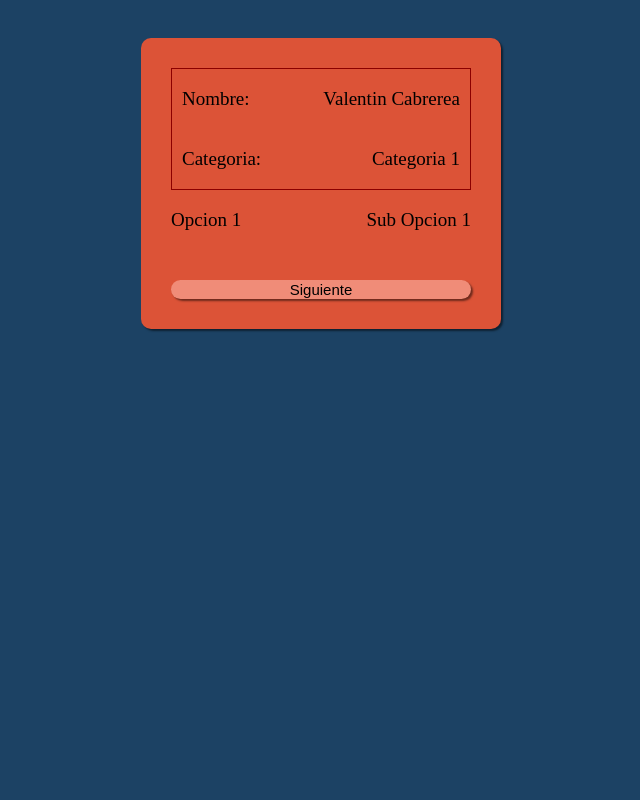
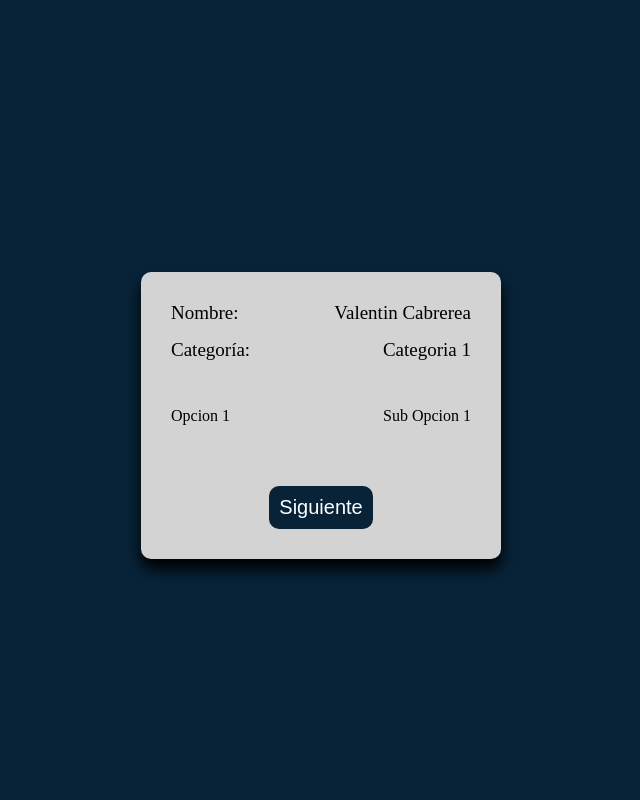
Before and after one commit to ValentinCabrera/PPAI, a Django app: page /mostrar/datos in a window 1280 px wide. Shown: the whole page, without its empty margins (319-959 px from the left). Run offline with Django 4.2, Linux system fonts and the light colour scheme; data comes from the database, SQL or seed files in the repository; both versions use the stored data as it was after the commit; data that the repository does not hold is empty.

Commit message:
ya funciona

```diff
--- a/IVR/CU17/templates/main.html
+++ b/IVR/CU17/templates/main.html
@@ -5,9 +5,7 @@
   <script>
     function postData() {
       var data = {};
-
-        var validacionElements =
-          document.querySelectorAll('[id^="validacion"]');
+      var validacionElements = document.querySelectorAll('[id^="validacion"]');
 
       validacionElements.forEach(function (element) {
         var respuesta = element.querySelector("input").value;
@@ -27,7 +25,7 @@
           validacionElements.forEach(function (element) {
             element.querySelector("input").value = "";
           });
-              throw new Error("Validacion incorrecta");
+          throw new Error("Validación incorrecta");
         }
         return response.text();
       })
@@ -48,110 +46,107 @@
     });
   </script>
   <style>
-      .fx-col {
+    body {
+      display: flex;
+      min-height: 100vh;
+      margin: 0;
+      justify-content: center;
+      align-items: center;
+      background-color: #082338;
+    }
+
+    .form-container {
       display: flex;
       flex-direction: column;
+      width: 300px;
+      margin-top: 30px;
+      padding: 30px;
+      border-radius: 10px;
+      box-shadow: 2px 2px 2px 0 rgba(0, 0, 0, 0.5);
+      background-color: lightgray;
+      box-shadow: 0 10px 15px;
     }
 
-      .fx-row {
+    .form-container .info-container {
       display: flex;
-        flex-direction: row;
+      flex-direction: column;
+      margin-bottom: 15px;
     }
 
-      .fx-sep {
-        justify-content: space-between;
+    .form-container .info-container p {
+      font-size: 19px;
+      margin: 0;
     }
 
-      .fx-center {
-        align-items: center;
+    .form-container .info-container .border {
+      border: 0.5px solid #082338;
+      padding: 0 10px;
     }
 
-      .w300 {
-        width: 300px;
+    .form-container .input-container {
+      display: flex;
+      justify-content: space-between;
+      margin-bottom: 15px;
     }
 
-      .b-fondo {
-        background-color: rgb(28, 66, 100);
+    .form-container .input-container .f-15 {
+      font-size: 10px;
     }
 
-      .m30 {
-        margin-top: 30px;
-      }
-
-      .p30 {
-        padding: 30px;
-      }
-
-      .w100p {
+    .form-container .input-container input {
       width: 100%;
-      }
-
-      .b-frente {
-        background-color: rgb(220, 83, 55);
-      }
-
-      .button {
-        border: none;
-        background-color: rgb(240, 140, 120);
       font-size: 15px;
     }
 
-      .button:hover {
-        background-color: rgb(180, 80, 60);
-        color: white;
+    .form-container .button-container {
+      margin-top: 30px;
+      display: flex;
+      justify-content: center;
     }
 
-      .input {
-        padding-top: 5px;
-        padding-bottom: 5px;
-        padding-left: 5px;
-        font-size: 15px;
+    .form-container .button-container button {
+      border: none;
+      background-color: #082338;
+      color: white;
+      font-size: 20px;
+      padding: 10px 10px;
+      border-radius: 10px;
     }
 
-      div p {
-        font-size: 19px;
-      }
-
-      .border {
-        border: 0.5px solid #8b0000;
-        padding-left: 10px;
-        padding-right: 10px;
-      }
-
-      .border-r {
-        border-radius: 10px;
-        box-shadow: 2px 2px 2px 0 rgba(0, 0, 0, 0.5);
+    .form-container .button-container button:hover {
+      background-color: rgb(22, 172, 32);
+      color: white;
     }
   </style>
 </head>
-  <body class="fx-col fx-center b-fondo">
-    <div class="fx-col w300 b-frente m30 p30 border-r">
-      <div class="border">
-        <div class="fx-row fx-sep">
+<body>
+  <div class="form-container">
+    <div class="info-container border">
+      <div class="input-container">
         <p>Nombre:</p>
         <p>{{datos.nombre_completo}}</p>
       </div>
-        <div class="fx-row fx-sep">
-          <p>Categoria:</p>
+      <div class="input-container">
+        <p>Categoría:</p>
         <p>{{datos.categoria}}</p>
       </div>
     </div>
 
-      <div class="fx-row fx-sep">
+    <div class="input-container">
       <p>{{datos.descripcion_completa.opcion}}</p>
       <p>{{datos.descripcion_completa.sub_opcion}}</p>
     </div>
 
     {% for value in datos.validaciones %}
-      <div id="validacion{{forloop.counter}}">
+    <div id="validacion{{forloop.counter}}" class="input-container">
       <p class="f-15">{{value}}</p>
-        <input type="text" class="w100p input" />
+      <input type="text" class="input" />
     </div>
     {% endfor %}
 
-      <button onClick="postData()" class="m30 button border-r">
-        Siguiente
-      </button>
+    <div class="button-container">
+      <button onClick="postData()">Siguiente</button>
+    </div>
   </div>
 </body>
 </html>
```
Also changed, not shown: IVR/CU17/templates/home.html (+22 -5 lines), IVR/CU17/templates/informacion_registrada.html (+24 -9 lines), IVR/CU17/templates/rta_operador.html (+43 -58 lines), IVR/CU17/templates/solicitar_confirmacion.html (+44 -53 lines), IVR/db.sqlite3 (added). Lines whose indentation alone changed are shown as unchanged.
